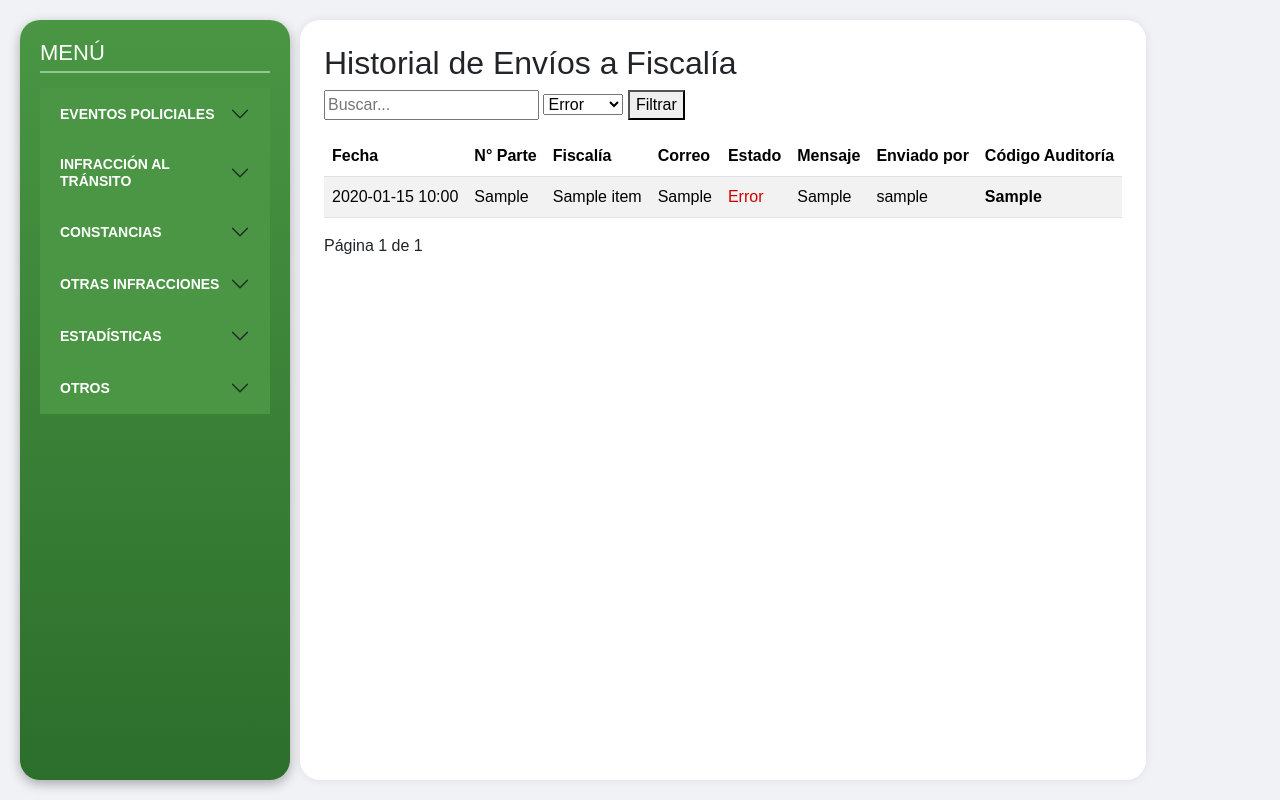
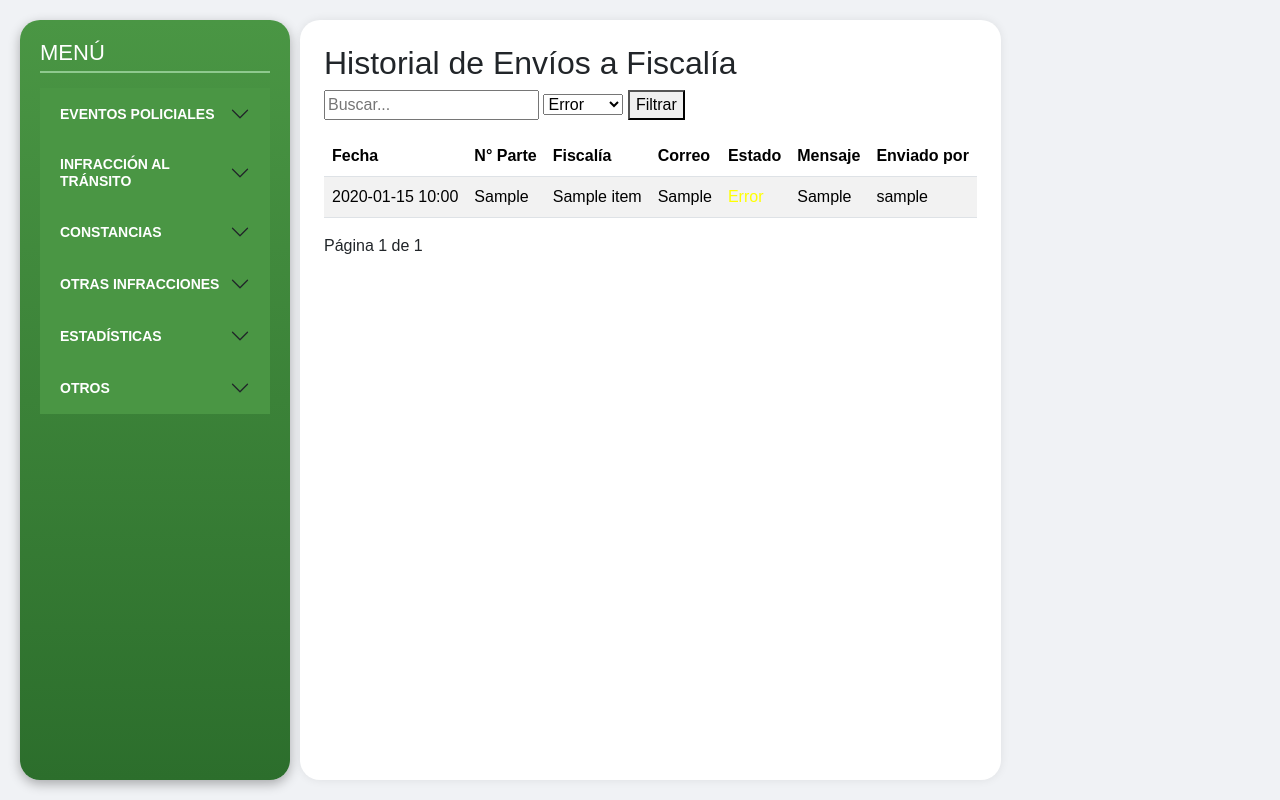
Before and after one commit to ELResidenteX/SistemasPoliciales, a Django app: template core/templates/core/historial_envios_fiscalia.html in a window 1280 px wide. Run offline with Django 4.2, Linux system fonts and the light colour scheme; the template is opened without the code that fills it: most values are stand-ins (such as "Sample title", 1, 10 or a date in 2020); some libraries are stand-ins or nearby versions.

```diff
--- a/core/templates/core/historial_envios_fiscalia.html
+++ b/core/templates/core/historial_envios_fiscalia.html
@@ -25,10 +25,8 @@
             <th>Estado</th>
             <th>Mensaje</th>
             <th>Enviado por</th>
-            <th>Código Auditoría</th>
         </tr>
     </thead>
-
     <tbody>
     {% for item in historial %}
         <tr>
@@ -36,17 +34,14 @@
             <td>{{ item.parte.numero_parte }}</td>
             <td>{{ item.fiscalia_nombre }}</td>
             <td>{{ item.fiscalia_correo }}</td>
-
             <td>
                 {% if item.estado == "enviado" %}
                     <span style="color:green;">Enviado</span>
                 {% else %}
-                    <span style="color:#cc0000;">Error</span>
+                    <span style="color:#ffff00;">Error</span>
                 {% endif %}
             </td>
-
             <td>{{ item.mensaje_respuesta }}</td>
-
             <td>
     {% if item.enviado_por %}
         {{ item.enviado_por.username }}
@@ -55,12 +50,10 @@
     {% endif %}
 </td>
 
-            <td><strong>{{ item.codigo_auditoria }}</strong></td>
         </tr>
-
     {% empty %}
         <tr>
-            <td colspan="8">No hay registros.</td>
+            <td colspan="7">No hay registros.</td>
         </tr>
     {% endfor %}
     </tbody>
```
Lines whose indentation alone changed are shown as unchanged.
